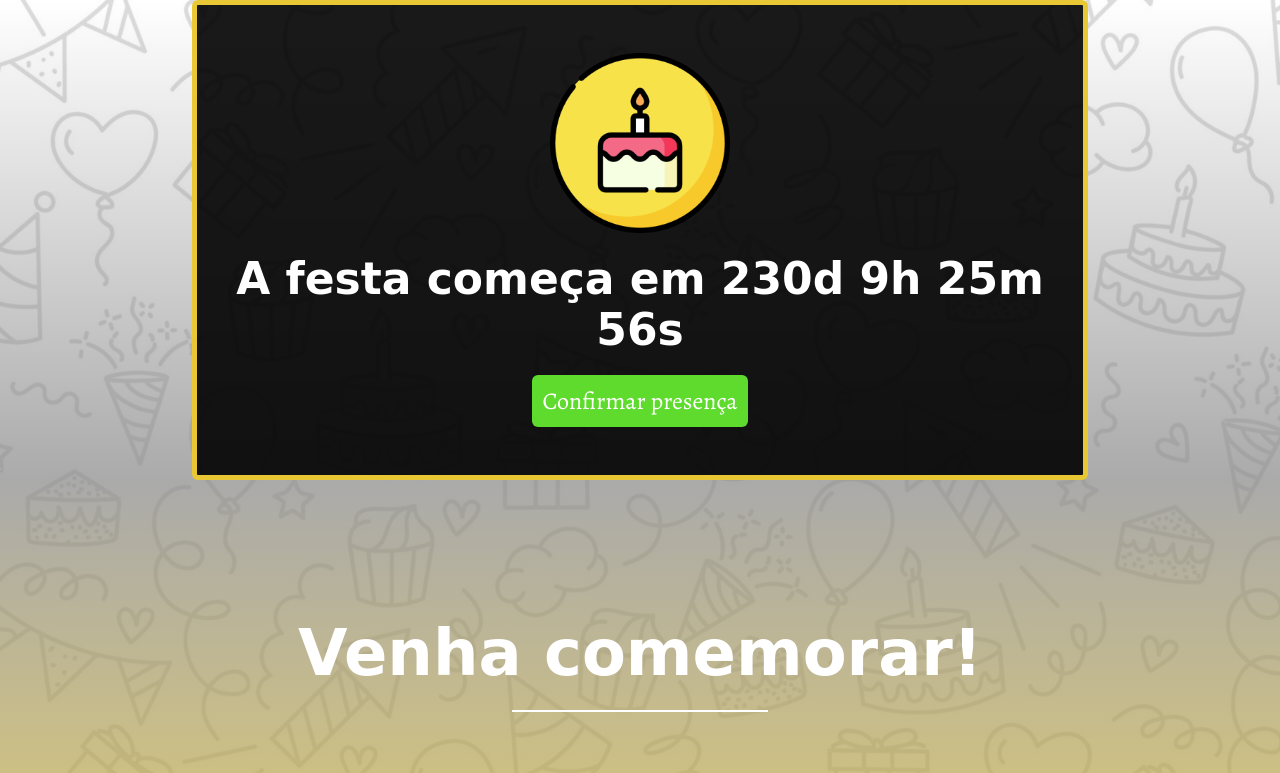
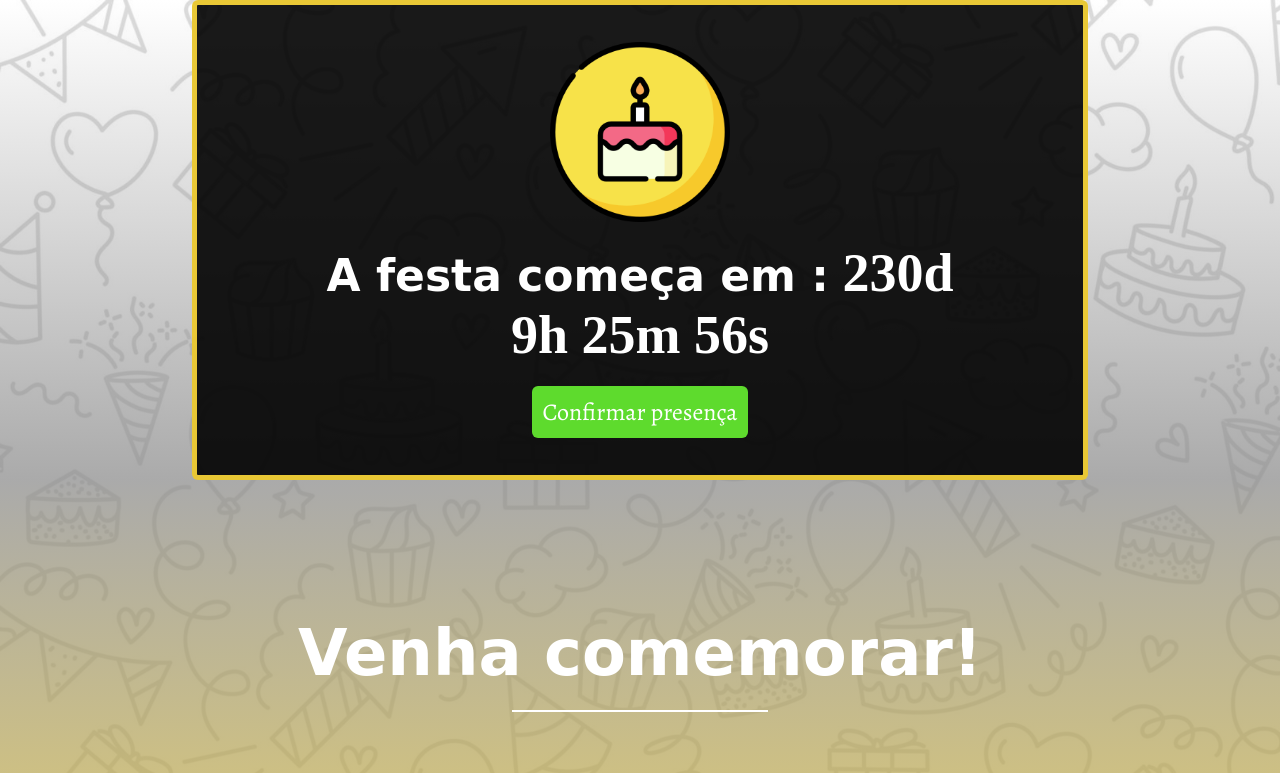
Before and after one commit to bsf91/landingpage_aniversario, a website built with Parcel: page src/index.html in a window 1280 px wide. Shown: the top 773 px of the page. Built offline with nearby package versions, Linux system fonts and the light colour scheme; a web font is replaced by a local one.

Commit message:
ajustando o texto do contador e melhorando o estilo da seção hero

```diff
--- a/src/index.html
+++ b/src/index.html
@@ -24,7 +24,7 @@
         <header class="hero">
             <div class="hero__container">
                 <img class="hero__icon" src="./img/cake_icon.png" alt="bolo de aniversário" />
-                <p class="hero__text">A festa começa em <span id="contador"></span></p>
+                <p class="hero__text">A festa começa em :<span id="contador"></span></p>
                 <a href="" class="hero__btn">Confirmar presença</a>
             </div>
         </header>
--- a/src/js/main.js
+++ b/src/js/main.js
@@ -17,7 +17,7 @@ const contaAsHoras = setInterval(function () {
     const segundosAteOEvento = Math.floor((distanciaAteOEvento % minutoEmMs) / 1000);
 
     document.getElementById('contador').innerHTML =
-        `${diasAteOEvento}d ${horasAteOEvento}h ${minutosAteOEvento}m ${segundosAteOEvento}s`;
+        ` ${diasAteOEvento}d ${horasAteOEvento}h ${minutosAteOEvento}m ${segundosAteOEvento}s`;
     if (distanciaAteOEvento < 0) {
         clearInterval(contaAsHoras);
         document.querySelector('.hero__text').innerHTML = `O EVENTO JÁ COMCEÇOU`;
--- a/src/scss/_hero.scss
+++ b/src/scss/_hero.scss
@@ -6,6 +6,12 @@
 
     @media (max-width: 767px) {
         height: 45vh;
+    }
+
+    #contador {
+        font-family: 'IBM Plex Serif', serif;
+        font-variant-numeric: tabular-nums;
+        font-size: 54px;
     }
 
     &__container {
@@ -62,6 +68,9 @@
     }
 
     &__text {
+        width: 100%;
+        max-width: 75%;
+        text-align: center;
         margin-top: 20px;
         font-family:
             Imperial Script,
```
